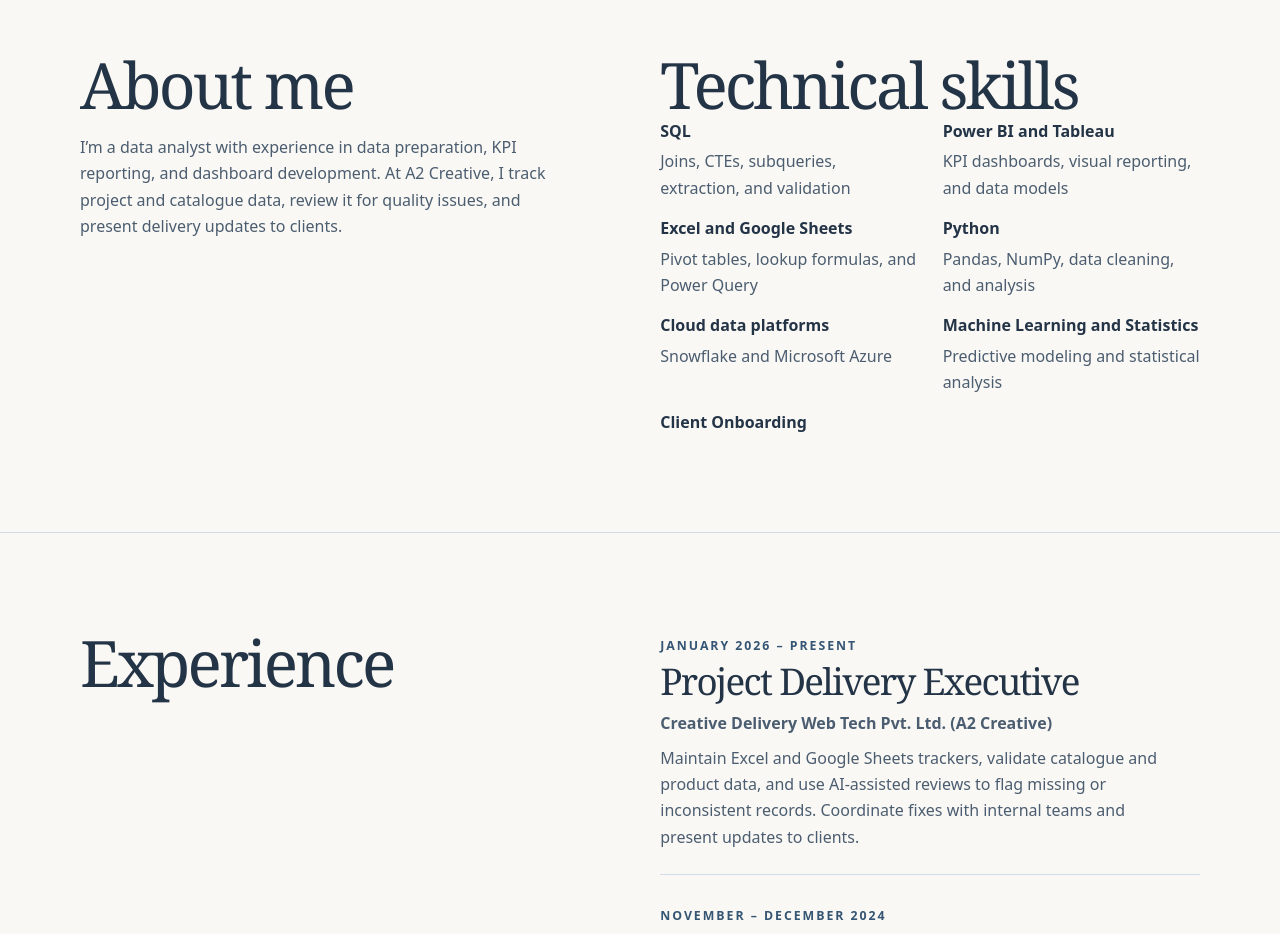
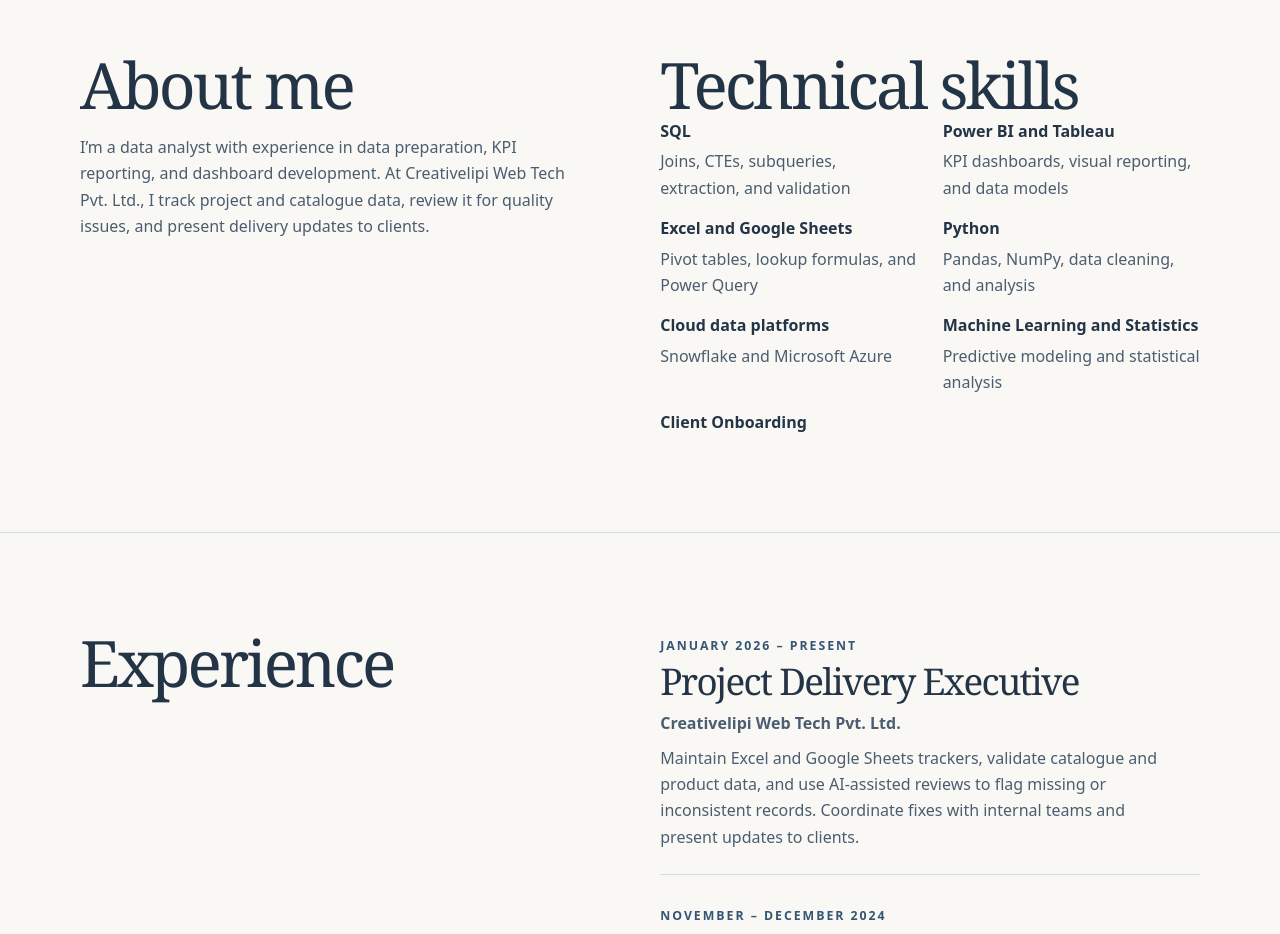
Before and after one commit to ShwetaVishwakarma83033/Portfolio, a plain HTML site: page index.html in a window 1280 px wide. Shown: the part 4260-5194 px from the top of the page. Drawn offline with Linux system fonts and the light colour scheme.

Commit message:
Add files via upload

```diff
--- a/index.html
+++ b/index.html
@@ -250,7 +250,7 @@ button:focus-visible{outline:3px solid var(--accent);outline-offset:4px}
 </div></section>
 </div></section>
 <section class="section" id="about"><div class="shell columns">
-<div><h2>About me</h2><p>I’m a data analyst with experience in data preparation, KPI reporting, and dashboard development. At A2 Creative, I track project and catalogue data, review it for quality issues, and present delivery updates to clients.</p></div>
+<div><h2>About me</h2><p>I’m a data analyst with experience in data preparation, KPI reporting, and dashboard development. At Creativelipi Web Tech Pvt. Ltd., I track project and catalogue data, review it for quality issues, and present delivery updates to clients.</p></div>
 <div id="skills"><h2>Technical skills</h2><dl class="skills">
 <div><dt>SQL</dt><dd>Joins, CTEs, subqueries, extraction, and validation</dd></div>
 <div><dt>Power BI and Tableau</dt><dd>KPI dashboards, visual reporting, and data models</dd></div>
@@ -262,7 +262,7 @@ button:focus-visible{outline:3px solid var(--accent);outline-offset:4px}
 </dl></div>
 </div></section>
 <section class="section" id="experience"><div class="shell columns"><h2>Experience</h2><div>
-<article class="entry"><p class="label">January 2026 – Present</p><h3>Project Delivery Executive</h3><p><strong>Creative Delivery Web Tech Pvt. Ltd. (A2 Creative)</strong></p><p>Maintain Excel and Google Sheets trackers, validate catalogue and product data, and use AI-assisted reviews to flag missing or inconsistent records. Coordinate fixes with internal teams and present updates to clients.</p></article>
+<article class="entry"><p class="label">January 2026 – Present</p><h3>Project Delivery Executive</h3><p><strong>Creativelipi Web Tech Pvt. Ltd.</strong></p><p>Maintain Excel and Google Sheets trackers, validate catalogue and product data, and use AI-assisted reviews to flag missing or inconsistent records. Coordinate fixes with internal teams and present updates to clients.</p></article>
 <article class="entry"><p class="label">November – December 2024</p><h3>Data Analytics Intern</h3><p><strong>Brainwave Metric Solution</strong></p><p>Built Power BI data models and KPI views to help management identify trends and unusual values.</p></article>
 <article class="entry"><p class="label">June – August 2024</p><h3>Data Analytics Intern</h3><p><strong>Unified Mentor Pvt. Limited</strong></p><p>Analyzed e-commerce, aviation, and agriculture datasets with SQL and Excel. Cleaned and validated data and built Power BI dashboards to monitor KPIs.</p></article>
 </div></div></section>
```
